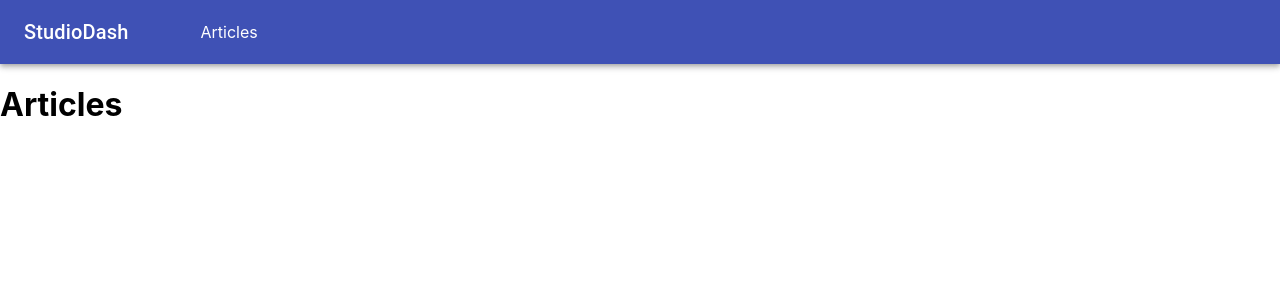
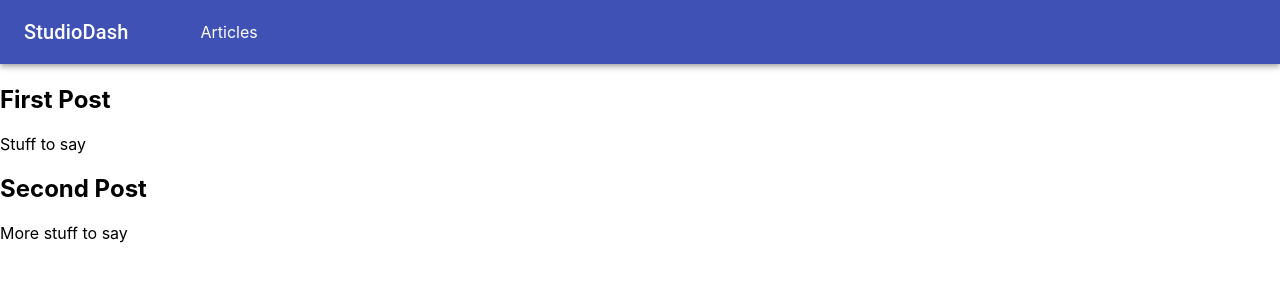
Before and after one commit to SEGH/studioDash, a React (Create React App) app in the folder client/: page /articles in a window 1280 px wide. Shown: the top 300 px of the page. Built offline with nearby package versions, Linux system fonts and the light colour scheme.

Commit message:
Imported connect higher order function to pass mapStateToProps returning articles

```diff
--- a/client/src/pages/Articles.js
+++ b/client/src/pages/Articles.js
@@ -1,9 +1,24 @@
 import React from "react";
+import { ARTICLES_NAME } from "../customStudio";
+import { connect } from "react-redux";
 
-export default function Articles(props) {
+function Articles(props) {
+    const { articles } = props;
+
     return (
         <main>
-            <h1>Articles</h1>
+            <h1>{ARTICLES_NAME}</h1>
+            {articles.map((article) => {
+                return <div><h2>{article.title}</h2><p>{article.body}</p></div>
+            })}
         </main>
     )
 }
+
+const mapStateToProps = (state) => {
+    return {
+        articles: state.articles
+    }
+}
+
+export default connect(mapStateToProps)(Articles)
```
